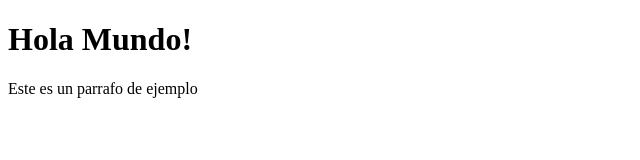
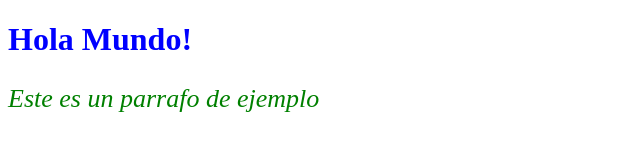
Before and after one commit to brunovasquez32/a-segundo_html, a plain HTML site: page index.html in a window 1280 px wide. Shown: the whole page, without its empty margins (0-640 px from the left). Drawn offline with Linux system fonts and the light colour scheme.

Commit message:
Actualización de proyecto aplicando estilos con CSS al h1 y a p

```diff
--- a/index.html
+++ b/index.html
@@ -3,10 +3,22 @@
 <head>
     <meta charset="UTF-8">
     <meta name="viewport" content="width=device-width, initial-scale=1.0">
+    <style>
+        h1 {
+            color: blue;
+            font-size: 32px;
+        }
+
+        .texto-verde {
+            color: green;
+            font-size: 26px;
+            font-style: italic;
+        }
+    </style>
     <title>Segundo HTML</title>
 </head>
 <body>
     <h1>Hola Mundo!</h1>
-    <p>Este es un parrafo de ejemplo</p>
+    <p class="texto-verde">Este es un parrafo de ejemplo</p>
 </body>
 </html>
```
